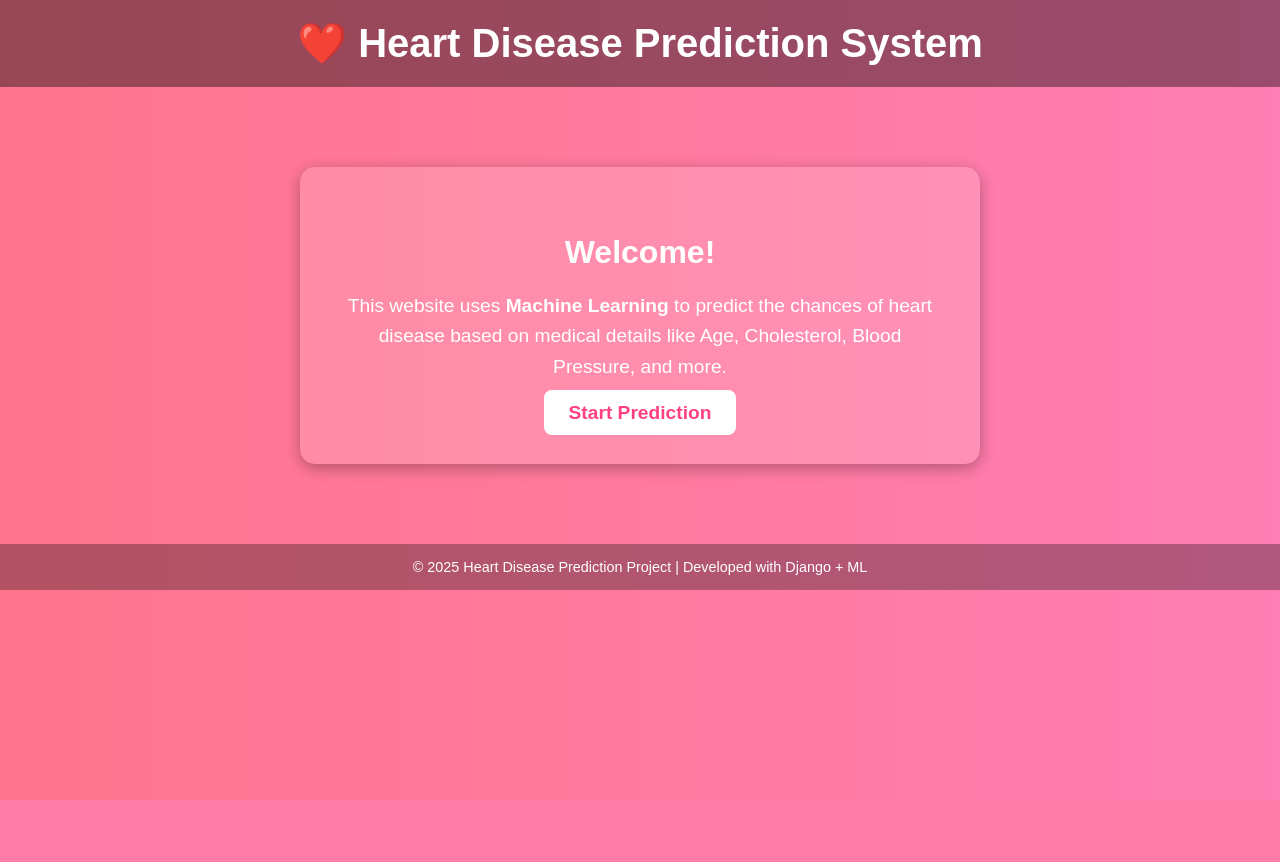
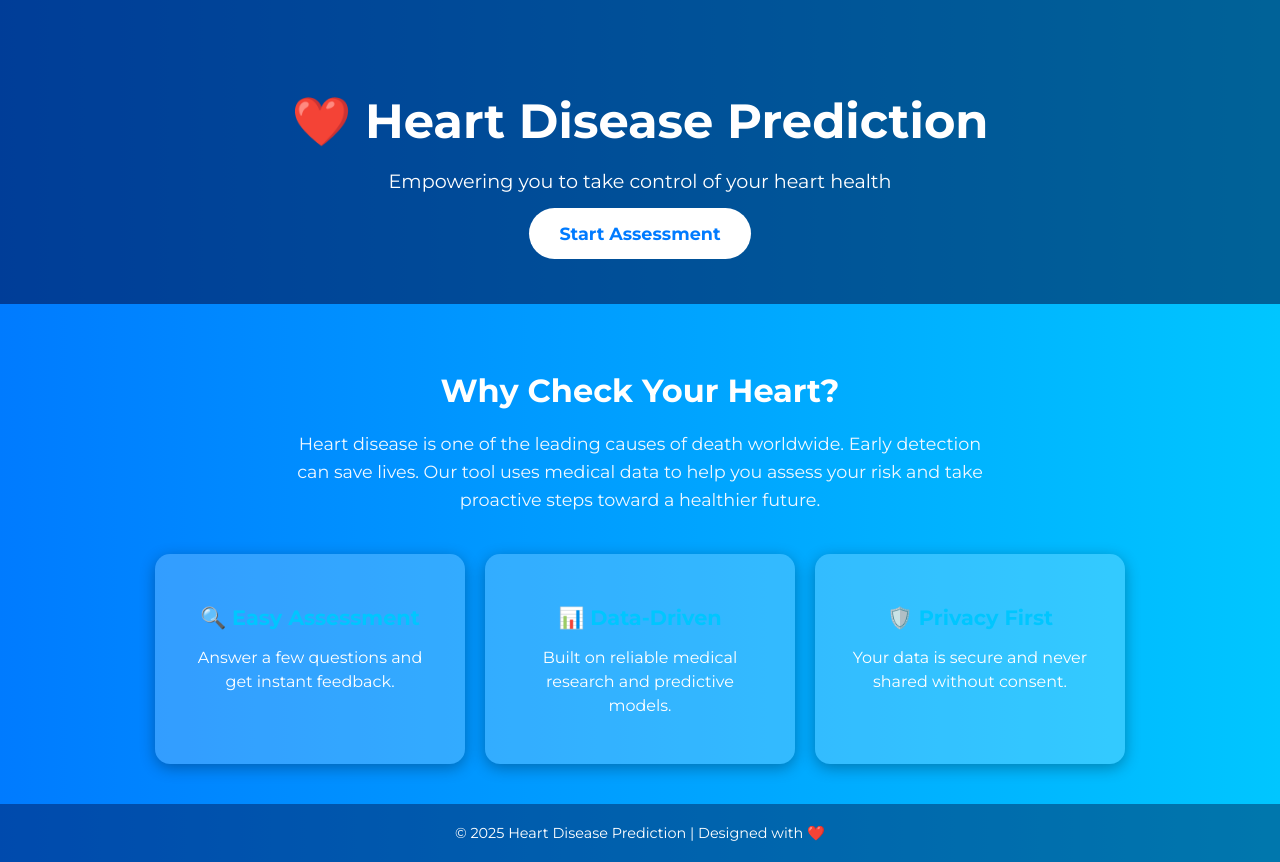
Before and after one commit to dilburroshanmohamed/mini-project, a Django app: page / in a window 1280 px wide. Before the commit the page ends 800 px from the top, so only its background shows below. Run offline with Django 4.2, Linux system fonts and the light colour scheme; parts of the project's set-up code (start-up, migrations or seed data) failed here and were passed over.

Commit message:
Update home.html

```diff
--- a/predictor/templates/home.html
+++ b/predictor/templates/home.html
@@ -3,81 +3,159 @@
 <head>
     <meta charset="UTF-8">
     <title>Heart Disease Prediction</title>
+    <meta name="viewport" content="width=device-width, initial-scale=1.0">
+    <link rel="stylesheet" href="styles.css">
+    <link href="https://fonts.googleapis.com/css2?family=Montserrat:wght@400;700&display=swap" rel="stylesheet">
+</head>
 <style>
     body {
-            font-family: Arial, sans-serif;
-            background: linear-gradient(to right, #ff758c, #ff7eb3);
+    margin: 0;
+    font-family: 'Montserrat', sans-serif;
+    background: linear-gradient(to right, #007BFF, #00C6FF);
+    color: #fff;
+}
+
+header {
+    background: rgba(0, 0, 50, 0.5);
+    padding: 60px 20px;
     text-align: center;
-            color: white;
-            margin: 0;
-            padding: 0;
 }
-        header {
-            background-color: rgba(0, 0, 0, 0.4);
+
+.hero h1 {
+    font-size: 3em;
+    margin-bottom: 10px;
+    animation: fadeInDown 1s ease-out;
+}
+
+.hero p {
+    font-size: 1.2em;
+    margin-bottom: 30px;
+    animation: fadeInUp 1s ease-out;
+}
+
+.btn {
+    background-color: #ffffff;
+    color: #007BFF;
+    padding: 15px 30px;
+    font-size: 1.1em;
+    font-weight: bold;
+    border: none;
+    border-radius: 30px;
+    text-decoration: none;
+    transition: all 0.3s ease;
+}
+
+.btn:hover {
+    background-color: #007BFF;
+    color: #ffffff;
+}
+
+main {
+    padding: 40px 20px;
+    text-align: center;
+}
+
+.info h2 {
+    font-size: 2em;
+    margin-bottom: 20px;
+    color: #ffffff;
+}
+
+.info p {
+    font-size: 1.1em;
+    max-width: 700px;
+    margin: 0 auto 40px;
+    line-height: 1.6;
+    color: #f0f8ff;
+}
+
+.features {
+    display: flex;
+    flex-wrap: wrap;
+    justify-content: center;
+    gap: 20px;
+}
+
+.card {
+    background: rgba(255, 255, 255, 0.2);
+    padding: 30px;
+    border-radius: 15px;
+    width: 250px;
+    box-shadow: 0 4px 15px rgba(0,0,0,0.3);
+    transition: transform 0.3s ease;
+    color: #ffffff;
+}
+
+.card:hover {
+    transform: translateY(-10px);
+}
+
+.card h3 {
+    margin-bottom: 10px;
+    font-size: 1.3em;
+    color: #00C6FF;
+}
+
+.card p {
+    font-size: 1em;
+    line-height: 1.5;
+}
+
+footer {
+    background: rgba(0, 0, 50, 0.4);
     padding: 20px;
+    font-size: 0.9em;
+    text-align: center;
 }
-        header h1 {
-            font-size: 2.5em;
-            margin: 0;
+
+/* Animations */
+@keyframes fadeInDown {
+    from { opacity: 0; transform: translateY(-20px); }
+    to { opacity: 1; transform: translateY(0); }
 }
-        main {
-            margin: 80px auto;
-            max-width: 600px;
-            background: rgba(255, 255, 255, 0.15);
-            padding: 40px;
-            border-radius: 15px;
-            box-shadow: 0px 4px 15px rgba(0,0,0,0.3);
+
+@keyframes fadeInUp {
+    from { opacity: 0; transform: translateY(20px); }
+    to { opacity: 1; transform: translateY(0); }
 }
-        main h2 {
-            margin-bottom: 20px;
-            font-size: 2em;
-        }
-        p {
-            font-size: 1.2em;
-            line-height: 1.6;
-        }
-        .btn {
-            margin-top: 25px;
-            padding: 12px 25px;
-            font-size: 1.2em;
-            border: none;
-            border-radius: 8px;
-            background-color: #ffffff;
-            color: #ff4081;
-            font-weight: bold;
-            cursor: pointer;
-            transition: 0.3s;
-            text-decoration: none;
-        }
-        .btn:hover {
-            background-color: #ff4081;
-            color: white;
-        }
-        footer {
-            margin-top: 50px;
-            padding: 15px;
-            font-size: 0.9em;
-            background: rgba(0,0,0,0.3);
-        }
+
 </style>
-</head>
 <body>
     <header>
-        <h1>❤️ Heart Disease Prediction System</h1>
+        <div class="hero">
+            <h1>❤️ Heart Disease Prediction</h1>
+            <p>Empowering you to take control of your heart health</p>
+            <a href="/form/" class="btn">Start Assessment</a>
+        </div>
     </header>
 
     <main>
-        <h2>Welcome!</h2>
+        <section class="info">
+            <h2>Why Check Your Heart?</h2>
             <p>
-            This website uses <b>Machine Learning</b> to predict the chances
-            of heart disease based on medical details like Age, Cholesterol,
-            Blood Pressure, and more.
+                Heart disease is one of the leading causes of death worldwide. Early detection can save lives.
+                Our tool uses medical data to help you assess your risk and take proactive steps toward a healthier future.
             </p>
-        <a href="/form/" class="btn">Start Prediction</a>
+        </section>
+
+        <section class="features">
+            <div class="card">
+                <h3>🔍 Easy Assessment</h3>
+                <p>Answer a few questions and get instant feedback.</p>
+            </div>
+            <div class="card">
+                <h3>📊 Data-Driven</h3>
+                <p>Built on reliable medical research and predictive models.</p>
+            </div>
+            <div class="card">
+                <h3>🛡️ Privacy First</h3>
+                <p>Your data is secure and never shared without consent.</p>
+            </div>
+        </section>
     </main>
 
     <footer>
-        &copy; 2025 Heart Disease Prediction Project | Developed with Django + ML
+        &copy; 2025 Heart Disease Prediction | Designed with ❤️
     </footer>
 </body>
 </html>
```
Lines whose indentation alone changed are shown as unchanged.
